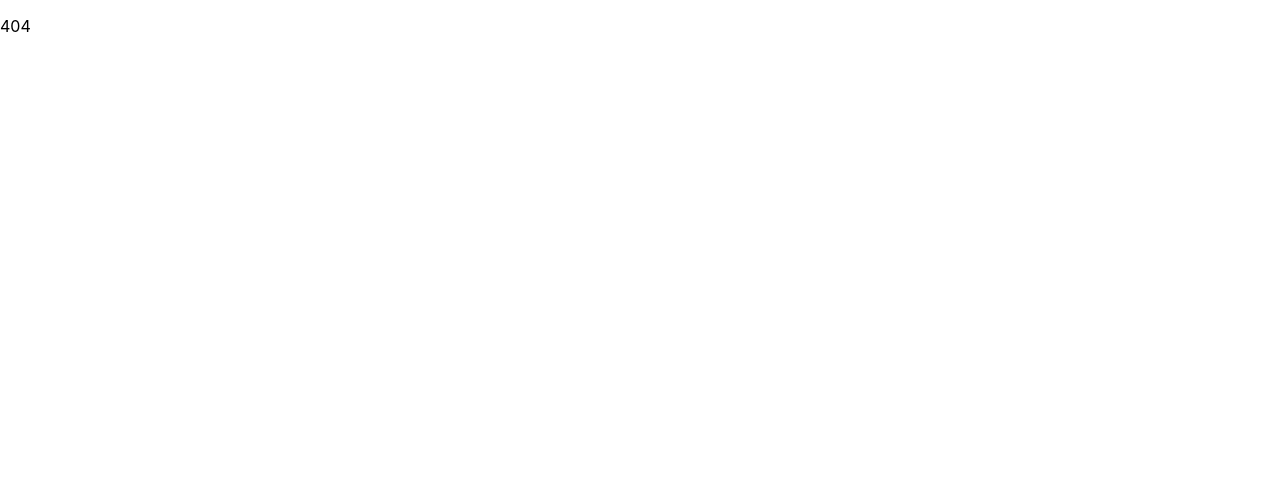
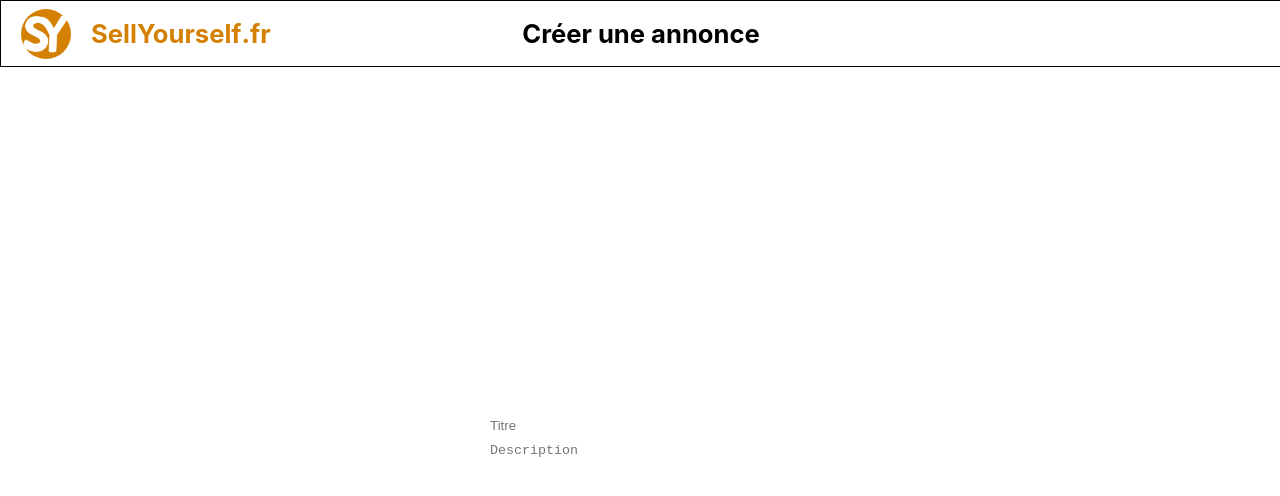
Before and after one commit to Baptiiiiste/SellYourself, a React (Create React App) app: page /publier in a window 1280 px wide. Shown: the top 496 px of the page. Built offline with nearby package versions, Linux system fonts and the light colour scheme.

Commit message:
Debut page Publier

```diff
--- /dev/null
+++ b/src/components/CreerAnnonce/creerAnnonce.css
@@ -0,0 +1,18 @@
+.principale {
+    display: flex;
+    flex-direction: column;
+    height: 100vh;
+    justify-content: center;
+    align-items: center;
+}
+
+input, textarea {
+    border: 0;
+    height: 30px;
+    width: 300px;
+    resize: none;
+}
+
+textarea{
+    height: 80px;;
+}
--- /dev/null
+++ b/src/components/CreerAnnonce/index.jsx
@@ -0,0 +1,14 @@
+import { Link } from 'react-router-dom';
+import './creerAnnonce.css';
+
+function CreerAnnonce() {
+    return(
+        <div className="principale">
+            <input type="text" placeholder='Titre' id="Titre" required name="Titre" maxlength="50"  />
+            <textarea placeholder='Description' id="Description" required name="Titre" maxlength="250" />
+        </div>
+    )
+}
+
+
+export default CreerAnnonce;
--- a/src/index.jsx
+++ b/src/index.jsx
@@ -4,6 +4,7 @@ import './index.css';
 import Home from './pages/Home/index';
 import { BrowserRouter as Router, Route, Routes } from 'react-router-dom'
 import Connexion from './pages/Connexion';
+import Publier from './pages/Publier';
 
 
 const root = ReactDOM.createRoot(document.getElementById('root'));
@@ -14,6 +15,7 @@ root.render(
       <Routes>
         <Route path="/" element={<Home/>} />
         <Route path="/connexion" element={<Connexion/>} />
+        <Route path="/publier" element={<Publier/>} />
         <Route path="/*" element={<p> 404 </p>} />
       </Routes>
 
--- /dev/null
+++ b/src/pages/Publier/index.jsx
@@ -0,0 +1,20 @@
+import './publier.css';
+import Loader from '../../components/Loader/index'
+import React, {useState, useEffect} from 'react';
+import HeaderCustom from '../../components/HeaderCustom';
+import CreerAnnonce from '../../components/CreerAnnonce';
+
+function Publier() {
+    return (
+        <div>
+            <HeaderCustom title="Créer une annonce"/>
+            <CreerAnnonce/>
+        </div>
+    );
+
+
+}
+
+
+
+export default Publier;
```
Also changed, not shown: src/pages/Publier/publier.css (added).
